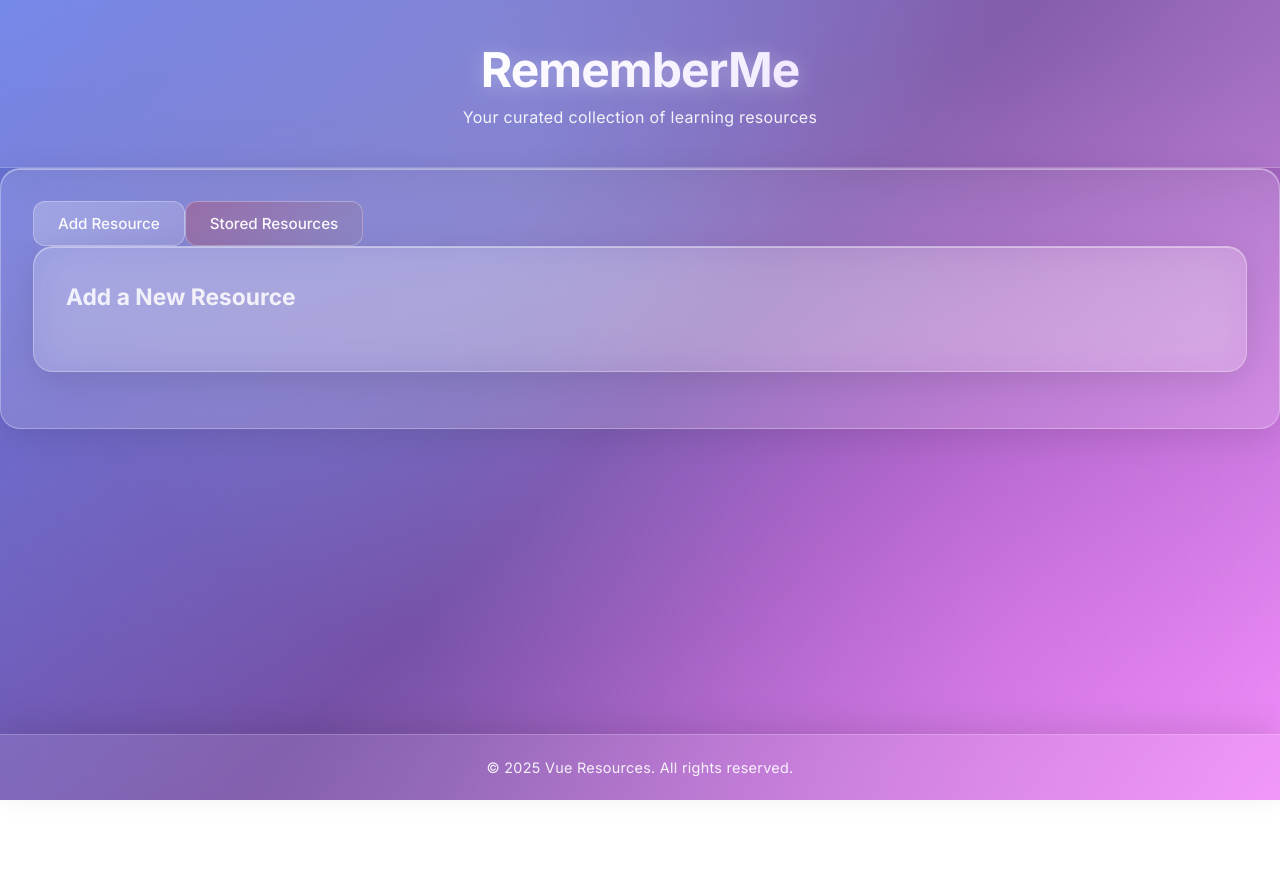
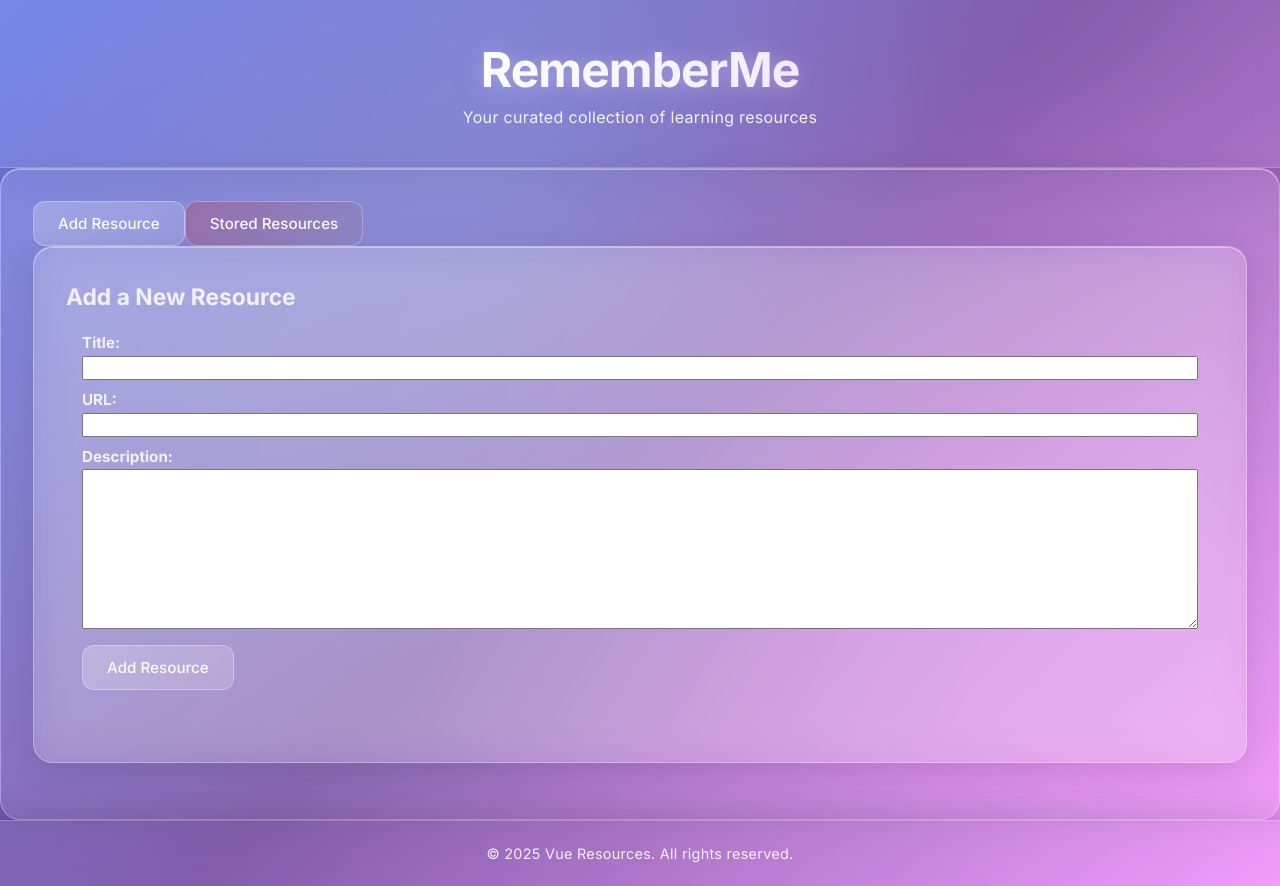
Before and after one commit to lelkadi/vue-complete-resource-app, a Vue app: page / in a window 1280 px wide. Both pictures are taken after a click on the button "Add Resource". Before the commit the page ends 800 px from the top, so only its background shows below. Built offline with nearby package versions, Linux system fonts and the light colour scheme.

Commit message:
feat: Implement resource management with add/remove functionality, a new error dialog, and `provide/inject` for state sharing.

```diff
--- a/src/App.vue
+++ b/src/App.vue
@@ -1,6 +1,7 @@
 <template>
   <TheHeader title="RememberMe" />
   <TheResources />
+  <BaseErrorDialog ref="errorDialog" />
   <TheFooter />
 </template>
 
@@ -8,6 +9,7 @@
 import TheResources from './components/TheResources.vue';
 import TheHeader from './components/layouts/TheHeader.vue';
 import TheFooter from './components/layouts/TheFooter.vue';
+import BaseErrorDialog from './components/ui/BaseErrorDialog.vue';
 
 export default {
   name: 'App',
@@ -15,7 +17,18 @@ export default {
     TheResources,
     TheHeader,
     TheFooter,
+    BaseErrorDialog
   },
+  provide() {
+    return {
+      errorDialog: this.showErrorDialog
+    }
+  },
+  methods: {
+    showErrorDialog(title, message) {
+      this.$refs.errorDialog.open(title, message);
+    }
+  }
 }
 </script>
 
--- a/src/components/AddResource.vue
+++ b/src/components/AddResource.vue
@@ -1,18 +1,80 @@
 <template>
     <BaseCard>
         <h2>Add a New Resource</h2>
+
+        <form @submit.prevent="submitForm">
+            <div>
+                <label for="title">Title:</label>
+                <input type="text" id="title" v-model="title">
+            </div>
+            <div>
+                <label for="url">URL:</label>
+                <input type="text" id="url" v-model="url">
+            </div>
+            <div>
+                <label for="description">Description:</label>
+                <textarea id="description" v-model="description"></textarea>
+            </div>
+            <BaseButton type="submit" variant="primary">Add Resource</BaseButton>
+        </form>
     </BaseCard>
 </template>
 
 <script>
 import BaseCard from './ui/BaseCard.vue';
+import BaseButton from './ui/BaseButton.vue';
 export default {
     name: 'AddResource',
     components: {
-        BaseCard
+        BaseCard,
+        BaseButton
+    },
+    data() {
+        return {
+            title: '',
+            url: '',
+            description: ''
+        };
+    },
+    inject: ['addResource', 'errorDialog'],
+    methods: {
+        submitForm() {
+            // Validate input
+            if (this.title.trim() === '' || this.url.trim() === '' || this.description.trim() === '') {
+                this.errorDialog('Invalid input', 'Please enter a valid input for all fields.');
+
+            } else {
+                this.addResource(this.title, this.url, this.description);
+            }
+
+            this.title = '';
+            this.url = '';
+            this.description = '';
+        }
     }
 }
 </script>
 
 <style scoped>
+form {
+    margin: 1rem;
+}
+
+form div {
+    margin: 0.5rem 0;
+}
+
+form div label {
+    font-weight: bold;
+}
+
+form div input,
+form div textarea {
+    width: 100%;
+    padding: 0.15rem;
+}
+
+form div textarea {
+    min-height: 10rem;
+}
 </style>
--- a/src/components/ResourcesList.vue
+++ b/src/components/ResourcesList.vue
@@ -7,7 +7,7 @@
             :title="resource.title"
             :url="resource.url"
             :description="resource.description"
-            @delete="removeResource"
+            @delete="removeResource(resource.id)"
         />
     </ul>
 </template>
@@ -19,21 +19,7 @@ export default {
     components: {
         LearningResource
     },
-    data() {
-        return {
-            resources: [
-                { id: 1, title: 'Vue.js', url: 'https://vuejs.org', description: 'The progressive JavaScript framework.' },
-                { id: 2, title: 'Vue Router', url: 'https://router.vuejs.org', description: 'The official router for Vue.js.' },
-                { id: 3, title: 'Vue Composition API', url: 'https://composition-api.vuejs.org', description: 'API for composing logic in Vue components.' },
-                { id: 4, title: 'Vue Test Utils', url: 'https://test-utils.vuejs.org', description: 'Official testing utilities for Vue.js.' },
-            ]
-        }
-    },
-    methods: {
-    removeResource(resourceId) {
-      this.resources = this.resources.filter(resource => resource.id !== resourceId);
-    }
-  }
+    inject: ['resources', 'removeResource']
 }
 </script>
 
--- a/src/components/TheResources.vue
+++ b/src/components/TheResources.vue
@@ -2,7 +2,9 @@
     <BaseCard>
       <BaseButton @click="selectedComponent = 'AddResource'" :variant="selectedComponent === 'AddResource' ? 'primary' : 'secondary'">Add Resource</BaseButton>
       <BaseButton @click="selectedComponent = 'ResourcesList'" :variant="selectedComponent === 'ResourcesList' ? 'primary' : 'secondary'">Stored Resources</BaseButton>
+      <KeepAlive>
       <component :is="selectedComponent"></component>
+      </KeepAlive>
     </BaseCard>
 </template>
 
@@ -22,8 +24,35 @@ export default {
   },
   data() {
     return {
-      selectedComponent: 'ResourcesList'
+      selectedComponent: 'ResourcesList',
+      resources: [
+                { id: 1, title: 'Vue.js', url: 'https://vuejs.org', description: 'The progressive JavaScript framework.' },
+                { id: 2, title: 'Vue Router', url: 'https://router.vuejs.org', description: 'The official router for Vue.js.' },
+                { id: 3, title: 'Vue Composition API', url: 'https://composition-api.vuejs.org', description: 'API for composing logic in Vue components.' },
+                { id: 4, title: 'Vue Test Utils', url: 'https://test-utils.vuejs.org', description: 'Official testing utilities for Vue.js.' },
+            ]
     };
+  },
+  provide() {
+    return {
+      resources: this.resources,
+      addResource: this.addResource,
+      removeResource: this.removeResource
+    };
+  },
+  methods: {
+    addResource(title, url, description) {
+      const newResource = {
+        id: new Date().toISOString(),
+        title: title,
+        url: url,
+        description: description
+      };
+      this.resources.unshift(newResource);
+    },
+    removeResource(resourceId) {
+      this.resources = this.resources.filter(resource => resource.id !== resourceId);
+    }
   }
 }
 </script>
--- /dev/null
+++ b/src/components/ui/BaseErrorDialog.vue
@@ -0,0 +1,60 @@
+<template>
+    <dialog ref="dialog">
+        <h2>{{ dialogTitle }}</h2>
+        <p>{{ dialogMessage }}</p>
+        <BaseButton @click="close" variant="secondary">OK</BaseButton>
+    </dialog>
+</template>
+
+<script>
+import BaseButton from './BaseButton.vue';
+export default {
+    name: 'BaseErrorDialog',
+    components: {
+        BaseButton
+    },
+    data() {
+        return {
+            dialogTitle: '',
+            dialogMessage: ''
+        }
+    },
+    methods: {
+        open(title, message) {
+            this.dialogTitle = title;
+            this.dialogMessage = message;
+            this.$refs.dialog.showModal();
+        },
+        close() {
+            this.$refs.dialog.close();
+        }
+    }
+}
+</script>
+
+<style scoped>
+dialog {
+    border: none;
+    border-radius: 12px;
+    padding: 2rem;
+    min-width: 300px;
+    background: rgba(255, 255, 255, 0.95);
+    backdrop-filter: blur(10px);
+    box-shadow: 0 8px 32px rgba(0, 0, 0, 0.2);
+}
+
+dialog::backdrop {
+    background: rgba(0, 0, 0, 0.5);
+    backdrop-filter: blur(4px);
+}
+
+h2 {
+    margin-bottom: 1rem;
+    color: #333;
+}
+
+p {
+    margin-bottom: 1.5rem;
+    color: #666;
+}
+</style>
```
